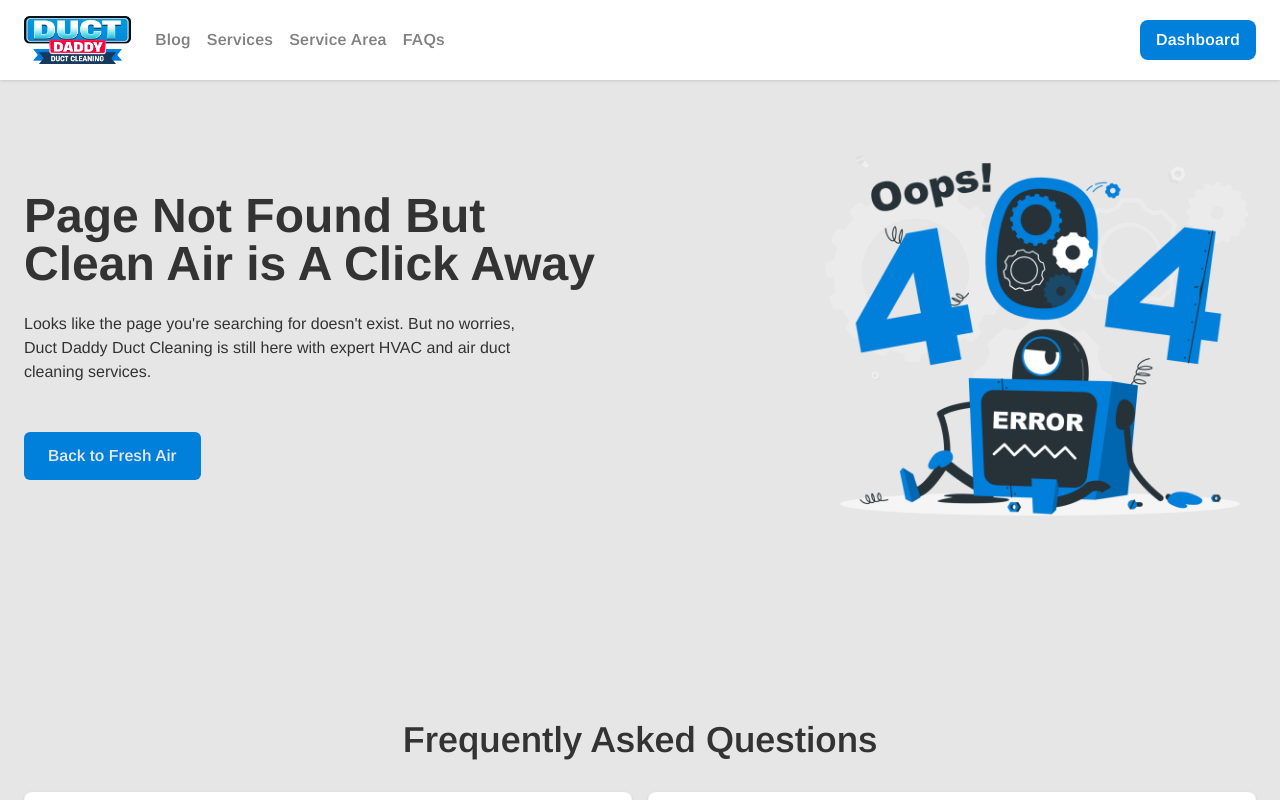
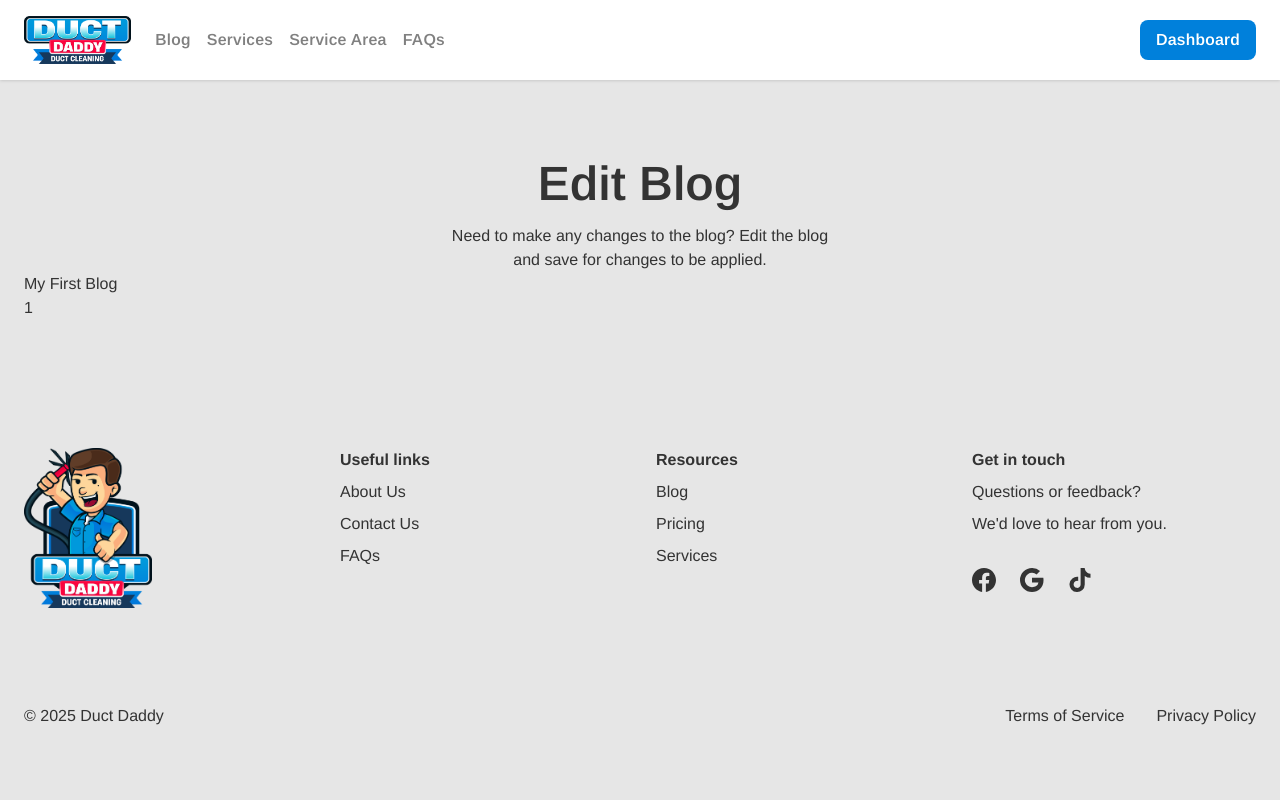
Before and after one commit to flowz0/duct-daddy, a Next.js app: page /edit/1 in a window 1280 px wide. Before the commit this address had no page. Shown: the top 800 px of the page. Built offline with nearby package versions, Linux system fonts and the light colour scheme.

Commit message:
create EditBlogPage with slugAndId, fetching blog, and displaying blog template data

```diff
--- /dev/null
+++ b/app/(pages)/edit/[slugAndId]/page.tsx
@@ -0,0 +1,31 @@
+import { getBlogs } from "@/lib/blogs";
+import { notFound } from "next/navigation";
+
+export default async function EditBlogPage({ params }: { params: Promise<{ slugAndId: string }> }) {
+  const { slugAndId } = await params;
+  const id = slugAndId.split("-").pop();
+
+  const blogs = await getBlogs();
+  const blog = blogs.find((b) => b.id === id);
+
+  if (!blog) return notFound();
+
+  return (
+    <main className="pt-32 px-6 max-w-7xl mx-auto lg:pt-40">
+      <header>
+        <h1 className="text-4xl font-semibold text-center sm:text-5xl">
+          Edit Blog
+        </h1>
+        <p className="mt-4 max-w-sm mx-auto text-center">
+          Need to make any changes to the blog? Edit the blog and save for changes to be applied.
+        </p>
+      </header>
+      <div>
+        <h2>
+          {blog.title}
+        </h2>
+        <p>{blog.id}</p>
+      </div>
+    </main>
+  );
+}
```
